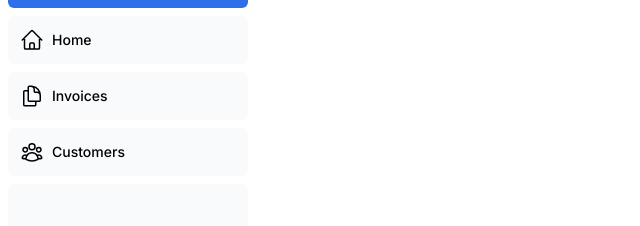
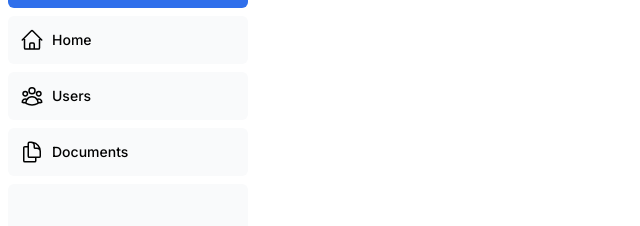
Before and after one commit to Ikigaipurba/udaypadapp-project, a Next.js app in the folder nextjs-dashboard/: page /dashboard in a window 1280 px wide. Shown: the part 168-394 px from the top of the page, without its empty margins (0-640 px from the left). Built offline with nearby package versions, Linux system fonts and the light colour scheme.

Commit message:
chapter 5

```diff
--- a/nextjs-dashboard/app/ui/dashboard/nav-links.tsx
+++ b/nextjs-dashboard/app/ui/dashboard/nav-links.tsx
@@ -1,19 +1,22 @@
+
 import {
   UserGroupIcon,
   HomeIcon,
   DocumentDuplicateIcon,
 } from '@heroicons/react/24/outline';
+import Link from 'next/link';
 
-// Map of links to display in the side navigation.
-// Depending on the size of the application, this would be stored in a database.
+// const links=[
+//   {
+//     icon:"abcd",
+//     name:"home",
+//     href:"/home"
+//   }
+// ]
 const links = [
-  { name: 'Home', href: '/dashboard', icon: HomeIcon },
-  {
-    name: 'Invoices',
-    href: '/dashboard/invoices',
-    icon: DocumentDuplicateIcon,
-  },
-  { name: 'Customers', href: '/dashboard/customers', icon: UserGroupIcon },
+  { name: "Home", href: "/", icon: HomeIcon },
+  { name: "Users", href: "/users", icon: UserGroupIcon },
+  { name: "Documents", href: "/documents", icon: DocumentDuplicateIcon },
 ];
 
 export default function NavLinks() {
@@ -22,14 +25,14 @@ export default function NavLinks() {
       {links.map((link) => {
         const LinkIcon = link.icon;
         return (
-          <a
+          <Link
             key={link.name}
             href={link.href}
             className="flex h-[48px] grow items-center justify-center gap-2 rounded-md bg-gray-50 p-3 text-sm font-medium hover:bg-sky-100 hover:text-blue-600 md:flex-none md:justify-start md:p-2 md:px-3"
           >
             <LinkIcon className="w-6" />
             <p className="hidden md:block">{link.name}</p>
-          </a>
+          </Link>
         );
       })}
     </>
```
